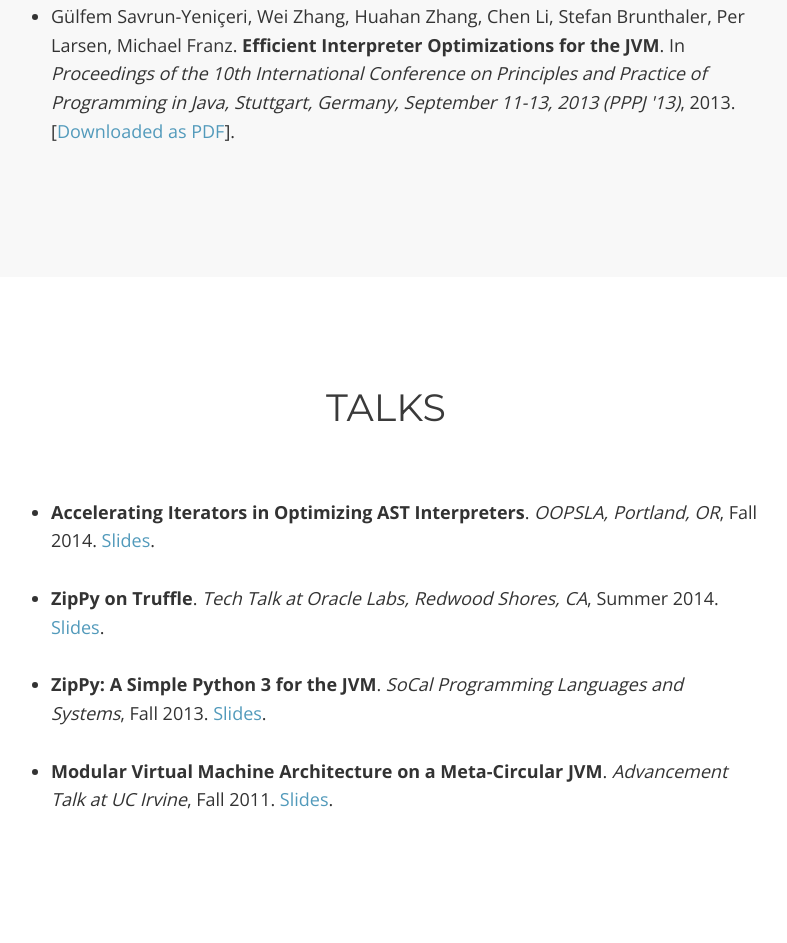
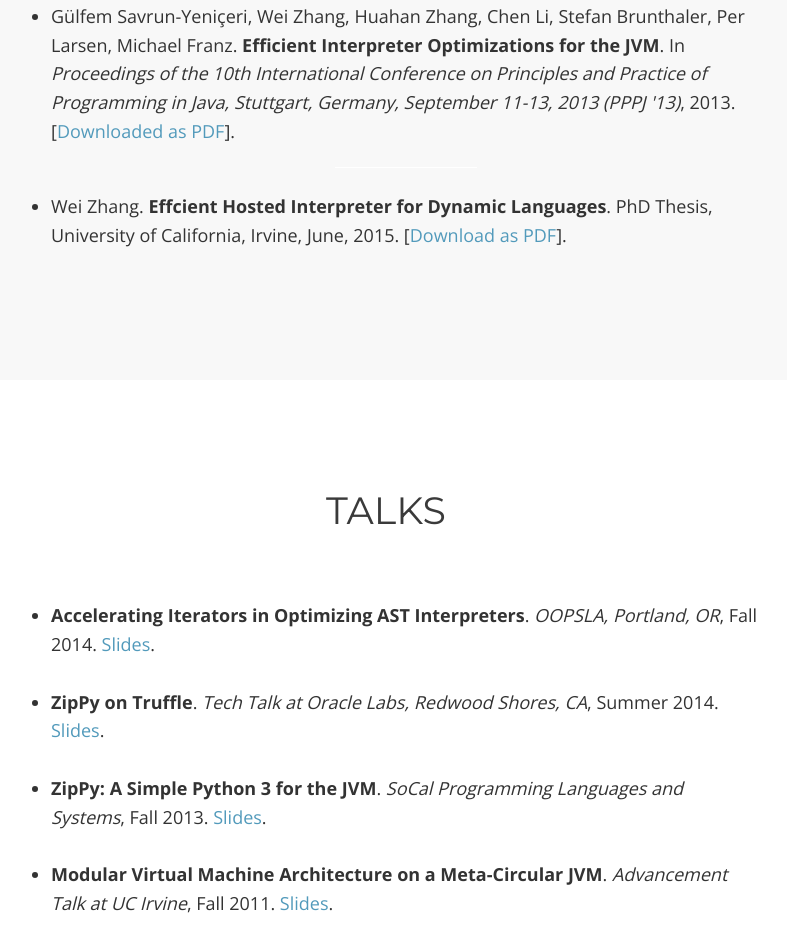
Before and after one commit to thezhangwei/thezhangwei.github.io, a plain HTML site: page index.html in a window 1280 px wide. Shown: the part 2934-3877 px from the top of the page, without its empty margins (254-1041 px from the left). Drawn offline with nearby package versions, Linux system fonts and the light colour scheme.

Commit message:
Add UCI thesis

```diff
--- a/index.html
+++ b/index.html
@@ -199,6 +199,13 @@
               <strong>Efficient Interpreter Optimizations for the JVM</strong>.
               In <em>Proceedings of the 10th International Conference on Principles and Practice of Programming in Java, Stuttgart, Germany, September 11-13, 2013 (PPPJ&nbsp;'13)</em>, 2013.
               [<a href="https://students.ics.uci.edu/~sbruntha/cgi-bin/download.py?key=pppj13" target="_blank">Downloaded as PDF</a>].</li>
+
+              <div class="line-spacer"></div>
+              <li>Wei Zhang.
+              <strong>Effcient Hosted Interpreter for Dynamic Languages</strong>.
+              PhD Thesis,
+              University of California, Irvine, June, 2015.
+              [<a href="documents/uci-thesis.pdf" target="_blank">Download as PDF</a>].</li>
             </ul>
 					</div>
 				</div>
```
Also changed, not shown: 1 other file.
